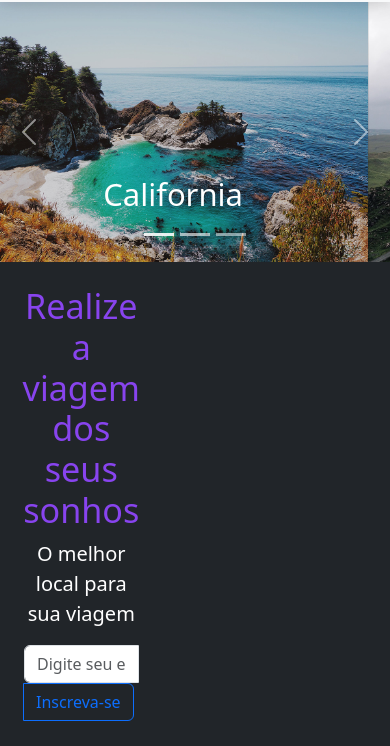
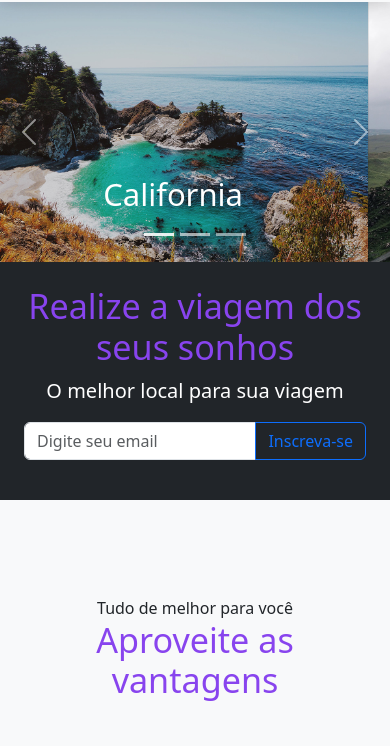
Before and after one commit to ALANVITORIO/bootstrap-5-site, a plain HTML site: page index.html in a window 390 px wide. Shown: the part 73-819 px from the top of the page. Drawn offline with nearby package versions, Linux system fonts and the light colour scheme.

Commit message:
arrumando responsivo class hero

```diff
--- a/index.html
+++ b/index.html
@@ -124,7 +124,7 @@
 
 
 
-      <div class="col-5 p-4 d-flex flex-column justify-content-center align-items-center text-center">
+      <div class="col-12 col-md-5 p-4 d-flex flex-column justify-content-center align-items-center text-center">
         <h1 class="display-4">Realize a viagem dos seus sonhos</h1>
         <p class="lead">O melhor local para sua viagem</p>
         <form action="">
```
